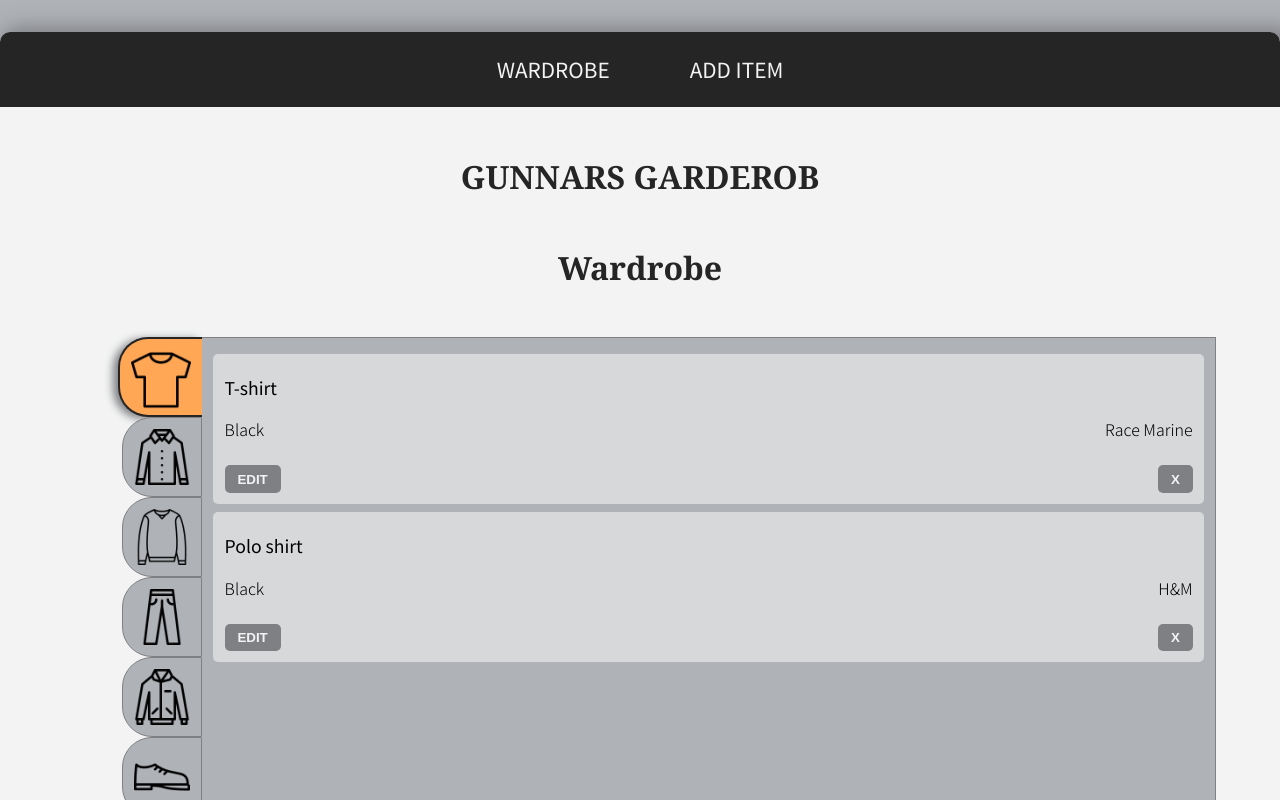
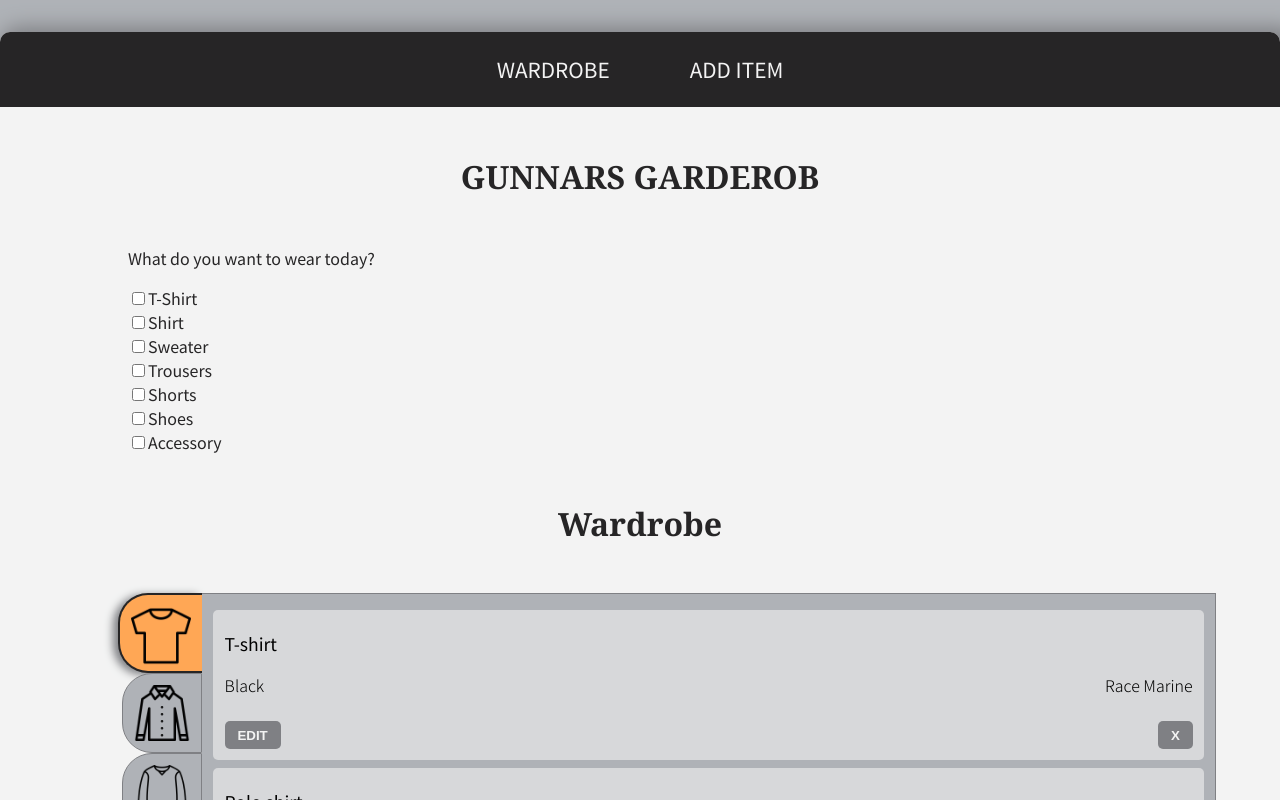
Before and after one commit to chris-mbg/wardrobe-app-react, a React (Create React App) app: page / in a window 1280 px wide. Shown: the top 800 px of the page. Built offline with nearby package versions, Linux system fonts and the light colour scheme.

Commit message:
Started to make form for OutfitPicker
Want to make it possible for user to choose items for random outfit with checkboxes-input.

```diff
--- a/src/components/OutfitPicker.js
+++ b/src/components/OutfitPicker.js
@@ -1,9 +1,19 @@
-import {ClothesContext} from '../contexts/ClothesContext'
+import { ClothesContext } from '../contexts/ClothesContext'
 import {useContext, useState, useEffect} from 'react'
 import Shelf from '../components/Shelf'
 import styles from '../css/OutfitPicker.module.css'
 
 const OutfitPicker = () => {
+  const { clothes } = useContext(ClothesContext);
+  const tShirts = clothes.filter(item => item.type === 'tShirt');
+  const shirts = clothes.filter(item => item.type === 'shirt');
+  const sweaters = clothes.filter(item => item.type === 'sweater');
+  const trousers = clothes.filter(item => item.type === 'trousers');
+  const shorts = clothes.filter(item => item.type === 'shorts');
+  const jackets = clothes.filter(item => item.type === 'jacket');
+  const shoes = clothes.filter(item => item.type === 'shoes');
+  const accessories = clothes.filter(item => item.type === 'accessory');
+
   /* const {shoes} = useContext(ShoesContext);
   const {shirts} = useContext(ShirtsContext);
   const {trousers} = useContext(TrousersContext); */
@@ -32,6 +42,24 @@ const OutfitPicker = () => {
 
   return (
     <div className={styles.outfitContainer}>
+      <p>What do you want to wear today?</p>
+      <form>
+        <input type="checkbox" id="tShirt" name="tShirt" value="tShirt" />
+        <label for="tShirt">T-Shirt</label><br />
+        <input type="checkbox" id="shirt" name="shirt" value="shirt" />
+        <label for="shirt">Shirt</label><br />
+        <input type="checkbox" id="sweater" name="sweater" value="sweater" />
+        <label for="sweater">Sweater</label><br />
+        <input type="checkbox" id="trousers" name="trousers" value="trousers" />
+        <label for="trousers">Trousers</label><br />
+        <input type="checkbox" id="shorts" name="shorts" value="shorts" />
+        <label for="shorts">Shorts</label><br />
+        <input type="checkbox" id="shoes" name="shoes" value="shoes" />
+        <label for="shoes">Shoes</label><br />
+        <input type="checkbox" id="accessory" name="accessory" value="accessory" />
+        <label for="accessory">Accessory</label><br />
+
+      </form>
         {/* {randomOutfit && <div><h2>Outfit for the day:</h2><Shelf itemList={randomOutfit} canBeDeleted={false} canBeEdited={false} /></div>}
       <div className={styles.outfitBtn}>
         <button onClick={pickNewOutfit}>Get new outfit</button>
```
